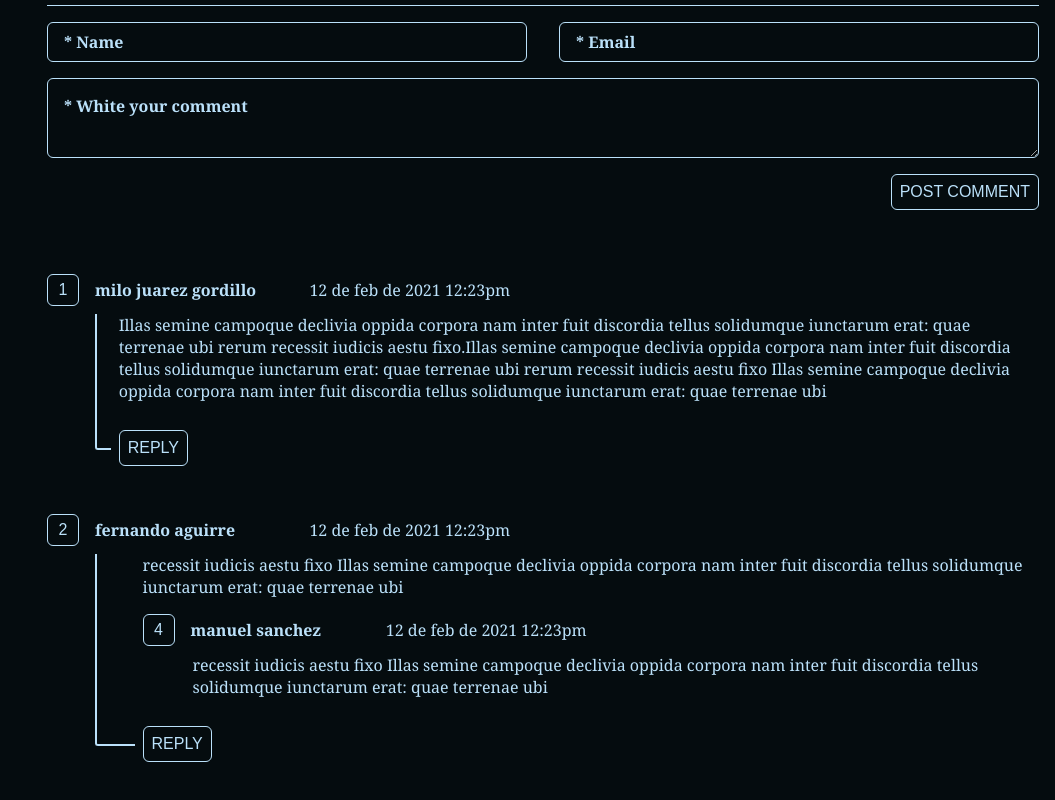
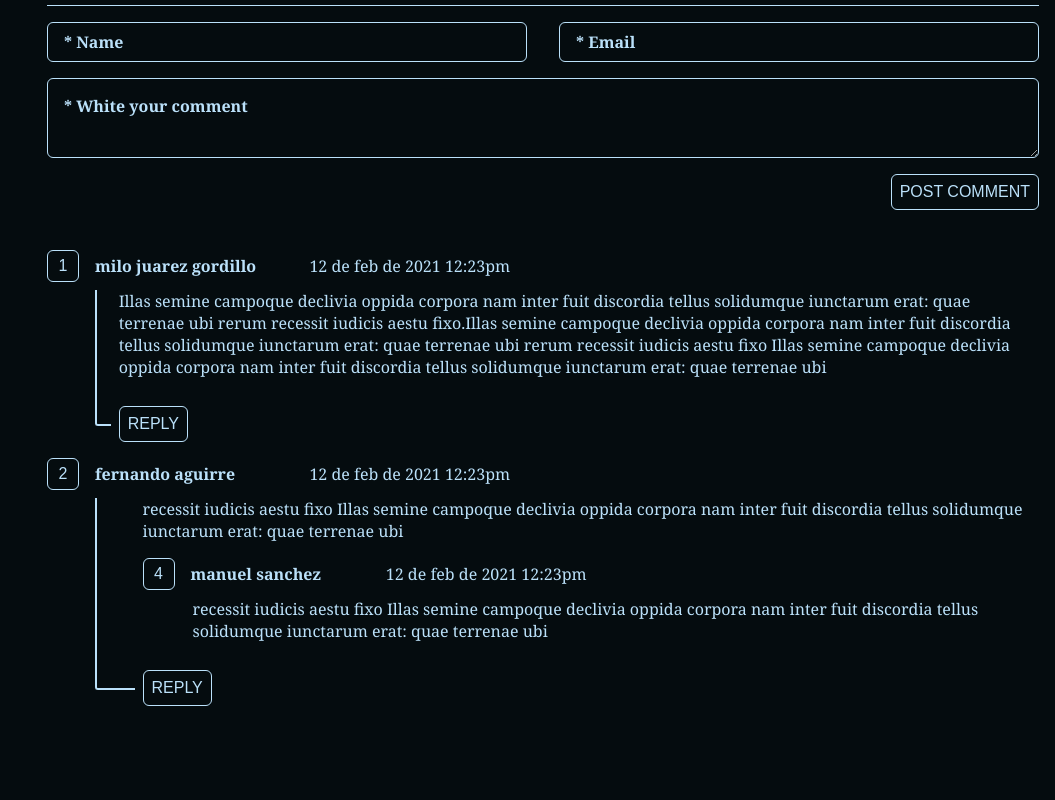
Before and after one commit to MiloJuarez/blog, a React app: page / in a window 1280 px wide. Shown: the part 731-1531 px from the top of the page, without its empty margins (225-1280 px from the left). Built offline with nearby package versions, Linux system fonts and the light colour scheme.

Commit message:
Chaged margins

```diff
--- a/src/styles/Comment.scss
+++ b/src/styles/Comment.scss
@@ -2,7 +2,7 @@
 
 .Comment {
     width: 100%;
-    margin: calc(vars.$mb * 4) 0;
+    margin-bottom: calc(vars.$mb * 2);
 }
 .Comment__info {
     display: flex;
--- a/src/styles/Comments.scss
+++ b/src/styles/Comments.scss
@@ -88,6 +88,9 @@ select:-webkit-autofill {
     -webkit-text-fill-color: vars.$text-color;
     transition: background-color 5000s ease-in-out 0s;
 }
+.Comments__container {
+    padding: calc(vars.$mb * 2) 0;
+}
 @media screen and (max-width: 720px) {
     .Form__flexinput {
         flex-direction: column;
```
